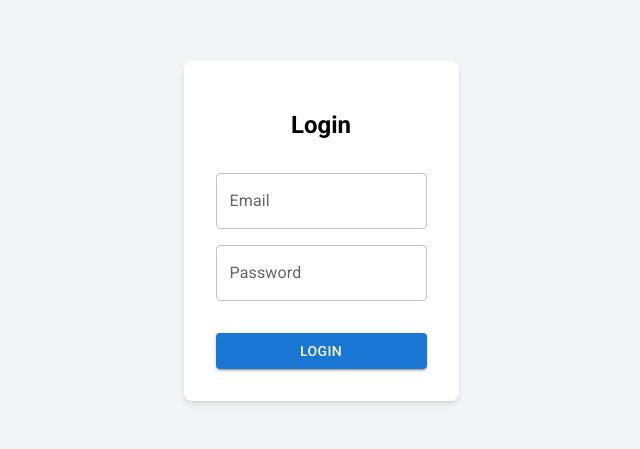
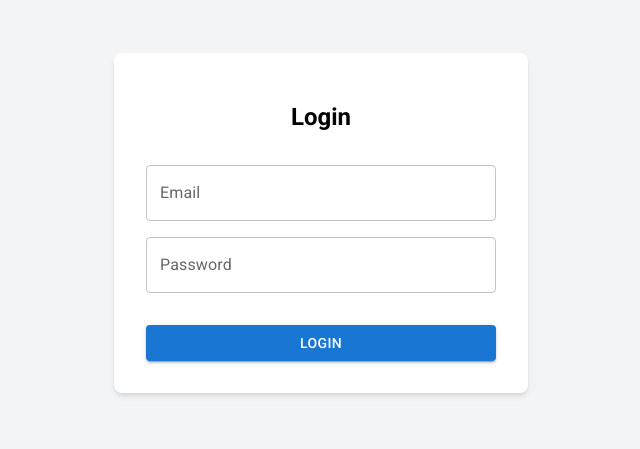
Before and after one commit to bliks07/next-ssg-app, a Next.js app: page /login in a window 1280 px wide. Shown: the part 177-626 px from the top of the page, without its empty margins (319-959 px from the left). Built offline with nearby package versions, Linux system fonts and the light colour scheme.

Commit message:
fix: login page

```diff
--- a/pages/login/index.js
+++ b/pages/login/index.js
@@ -43,7 +43,7 @@ function LoginPage() {
     return (
         <Layout>
             <div className="flex flex-col justify-center items-center h-screen bg-gray-100">
-                <form className="flex flex-col items-center p-8 bg-white rounded-lg shadow-md" onSubmit={handleSubmit}>
+                <form className="flex flex-col items-center p-8 bg-white rounded-lg shadow-md w-[350px]" onSubmit={handleSubmit}>
                     <h1 className="text-2xl font-bold mb-8">Login</h1>
 
                     <TextField
--- a/styles/globals.scss
+++ b/styles/globals.scss
@@ -12,6 +12,7 @@ body {
   font-family: Roboto;
   max-width: 100vw;
   overflow-x: hidden;
+  margin: 0;
 }
 
 a {
```
